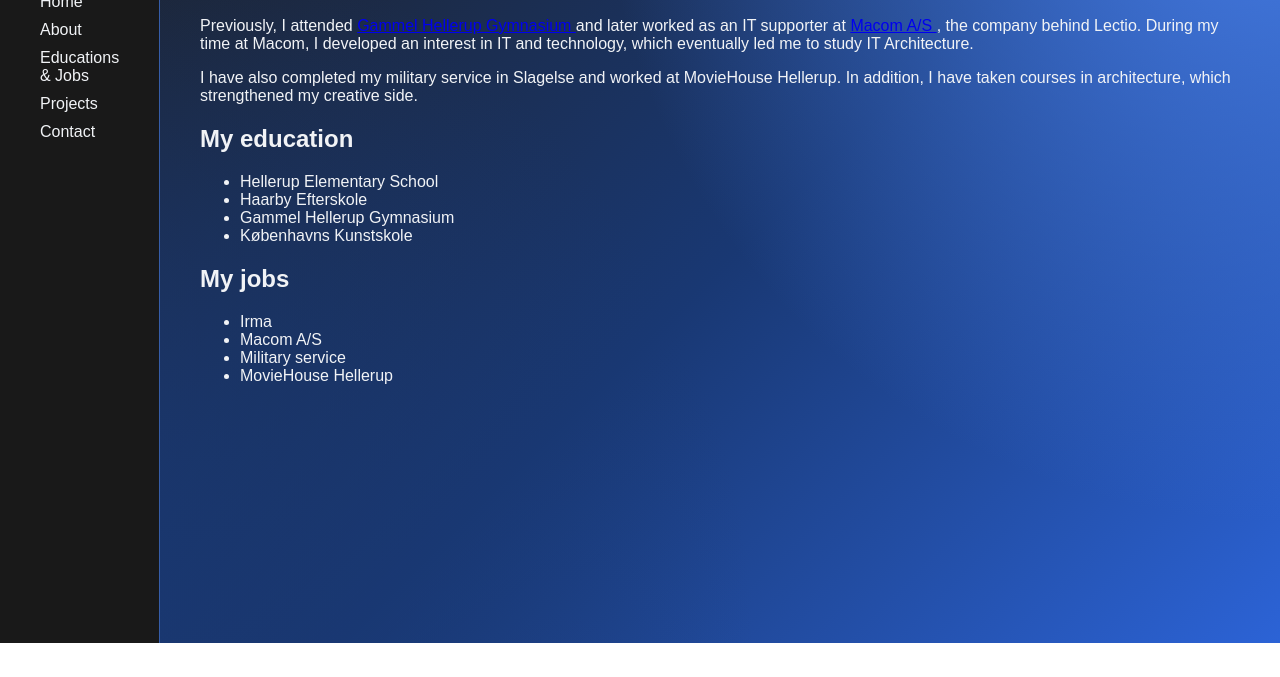
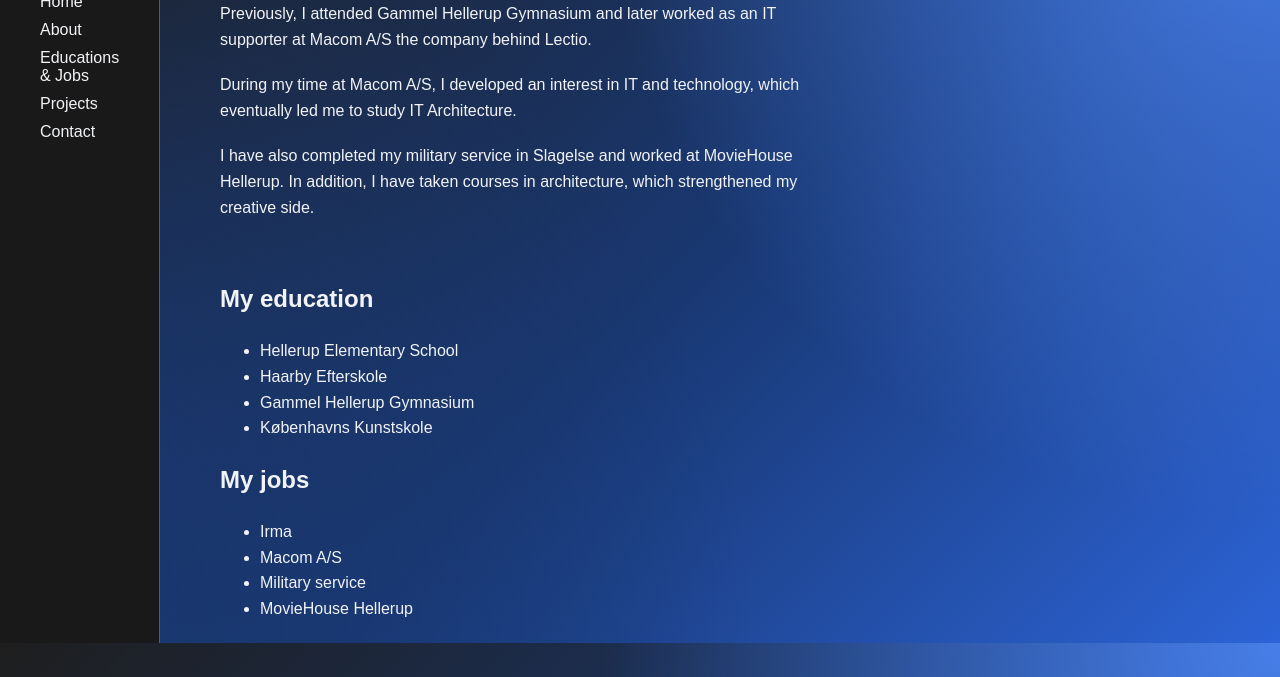
Before and after one commit to SebSV1601/portfolio, a plain HTML site: page educations-jobs.html in a window 1280 px wide. Shown: the part 157-834 px from the top of the page. Before the commit the page ends 800 px from the top, so only its background shows below. Drawn offline with Linux system fonts and the light colour scheme.

Commit message:
committing and pushing, education, css text layout

```diff
--- a/Sebastian port stylesheet.css
+++ b/Sebastian port stylesheet.css
@@ -16,8 +16,7 @@ body {
         margin: 0;
         font-family: Arial, sans-serif;
         color: var(--text);
-
-        background:
+    background:
                 radial-gradient(
                         circle at top right,
                         #477ee8 0%,
@@ -114,6 +113,22 @@ padding: 40px 60px;
     text-decoration: underline;
     color: var(--bright-blue);
 }
+.educationAndJobsText {
+    margin: 0;
+    padding: 40px 60px 10px;
+}
+.educationAndJobsText p {
+    max-width: 600px;
+    font-size: 16px;
+    line-height: 1.6;
+    margin: 0 0 20px;
+}
+.educationAndJobsList {
+    margin: 0;
+    padding: 10px 60px 40px;
+    font-size: 16px;
+    line-height: 1.6;
+}
 .content {
     flex: 1;
     background:
--- a/educations-jobs.html
+++ b/educations-jobs.html
@@ -28,33 +28,25 @@
        <header class="page-header">
            <h1>Educations & Jobs</h1>
        </header>
-        <section>
+        <section class="educationAndJobsText">
         <p>
-            Previously, I attended
-            <a href="https://ghg.dk"
-               class="GHG-link"
-               target="_blank">
-                Gammel Hellerup Gymnasium
-            </a>
+            Previously, I attended Gammel Hellerup Gymnasium and
+            later worked as an IT supporter at Macom A/S
+            the company behind Lectio.
+        </p>
 
-            and later worked as an IT supporter at
-
-            <a href="https://macom.dk/publish/da/default.htm"
-               class="macom-link"
-               target="_blank">
-                Macom A/S
-            </a>,
-
-            the company behind Lectio. During my time at Macom, I developed
+        <p>
+            During my time at Macom A/S, I developed
             an interest in IT and technology, which eventually led me to
             study IT Architecture.
         </p>
-
         <p>
             I have also completed my military service in Slagelse and worked
             at MovieHouse Hellerup. In addition, I have taken courses in
             architecture, which strengthened my creative side.
         </p>
+        </section>
+    <section class="educationAndJobsList">
         <h2>My education</h2>
         <ul>
             <li>Hellerup Elementary School</li>
```
